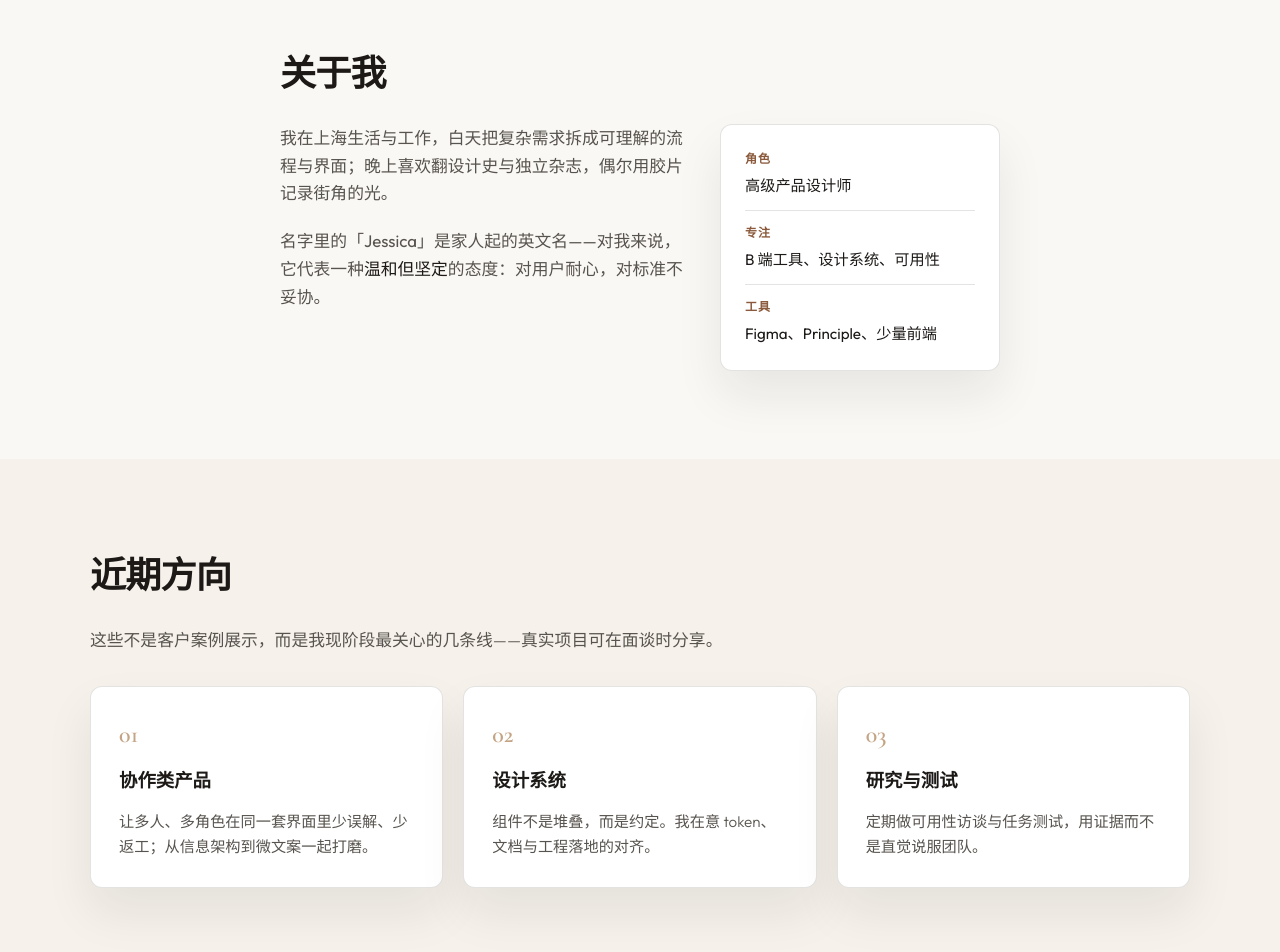
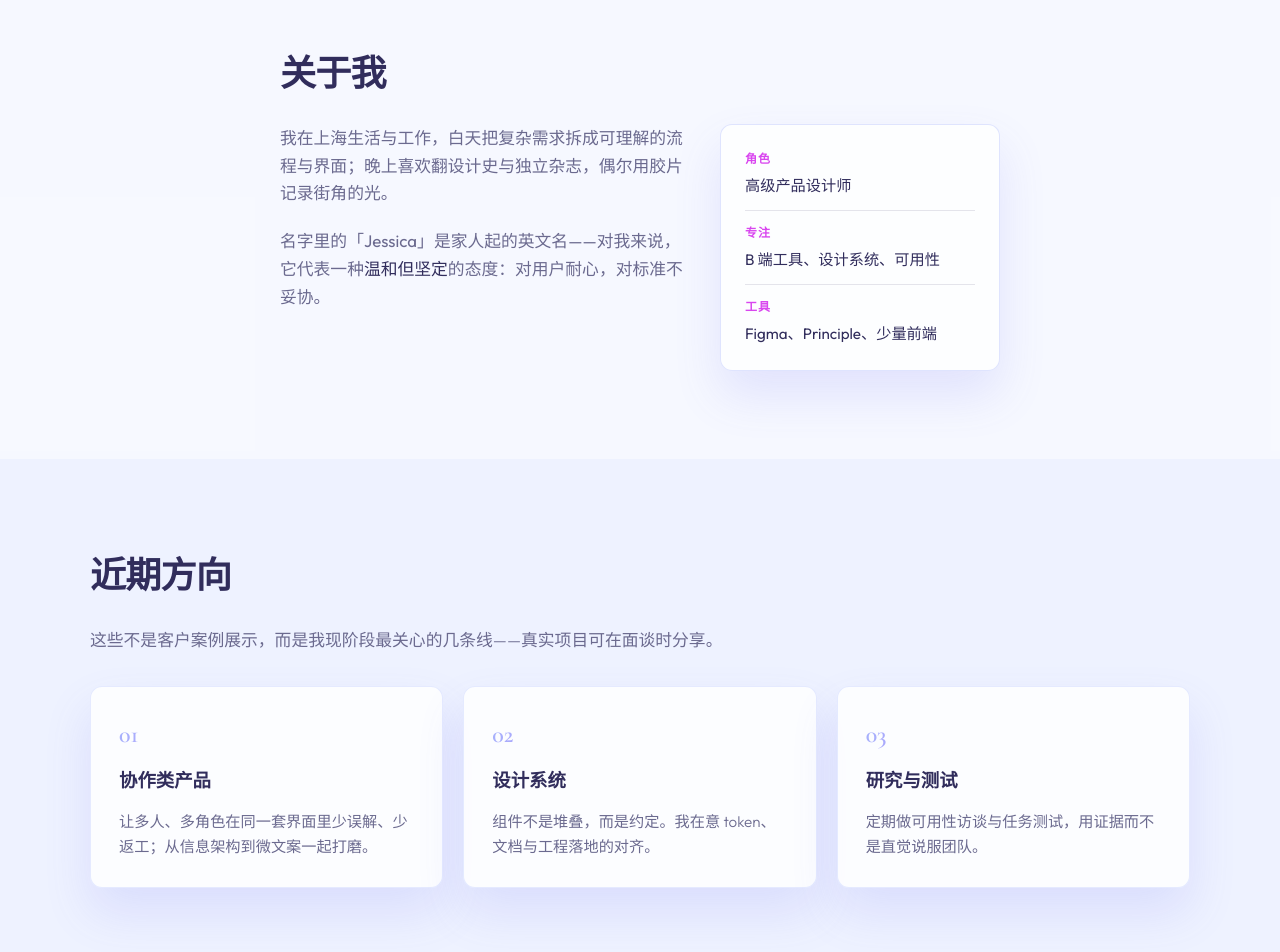
Before and after one commit to jessica2code/grwz, a plain HTML site: page index.html in a window 1280 px wide. Shown: the part 820-1772 px from the top of the page. Drawn offline with nearby package versions, Linux system fonts and the light colour scheme.

Commit message:
Theme: dreamy blue-pink palette

```diff
--- a/styles.css
+++ b/styles.css
@@ -1,15 +1,16 @@
 /* Jessica — personal site
-   Warm editorial palette, serif + geometric sans */
+   Dreamy blue–pink palette, serif + geometric sans */
 
 :root {
-  --bg: #f6f2eb;
-  --bg-warm: #efe8dd;
-  --ink: #1c1917;
-  --ink-soft: #57534e;
-  --accent: #8b5a3c;
-  --accent-light: #c4a484;
-  --line: rgba(28, 25, 23, 0.12);
-  --shadow: 0 24px 48px rgba(28, 25, 23, 0.08);
+  --bg: #eef2ff;
+  --bg-warm: #fdf2f8;
+  --ink: #312d5c;
+  --ink-soft: #6b6a8f;
+  --accent: #d946ef;
+  --accent-soft: #c084fc;
+  --accent-light: #a5b4fc;
+  --line: rgba(49, 45, 92, 0.12);
+  --shadow: 0 24px 48px rgba(99, 102, 241, 0.14);
   --radius: 12px;
   --font-sans: "Outfit", system-ui, sans-serif;
   --font-serif: "Cormorant Garamond", Georgia, serif;
@@ -63,8 +64,8 @@ body {
   position: sticky;
   top: 0;
   z-index: 50;
-  background: rgba(246, 242, 235, 0.85);
-  backdrop-filter: blur(10px);
+  background: rgba(238, 242, 255, 0.88);
+  backdrop-filter: blur(12px);
   border-bottom: 1px solid var(--line);
 }
 
@@ -121,9 +122,10 @@ body {
   position: absolute;
   inset: 0;
   background:
-    radial-gradient(ellipse 80% 60% at 70% 20%, rgba(196, 164, 132, 0.35), transparent 55%),
-    radial-gradient(ellipse 50% 40% at 10% 80%, rgba(139, 90, 60, 0.12), transparent 50%),
-    linear-gradient(180deg, var(--bg) 0%, var(--bg-warm) 100%);
+    radial-gradient(ellipse 75% 55% at 78% 12%, rgba(244, 114, 182, 0.38), transparent 58%),
+    radial-gradient(ellipse 60% 50% at 8% 72%, rgba(129, 140, 248, 0.32), transparent 55%),
+    radial-gradient(ellipse 45% 40% at 50% 50%, rgba(216, 180, 254, 0.22), transparent 60%),
+    linear-gradient(165deg, var(--bg) 0%, #f5f3ff 42%, var(--bg-warm) 100%);
   pointer-events: none;
 }
 
@@ -190,12 +192,12 @@ body {
 }
 
 .btn-primary {
-  background: var(--ink);
-  color: var(--bg);
+  background: linear-gradient(135deg, #6366f1 0%, #a855f7 48%, #ec4899 100%);
+  color: #fff;
 }
 
 .btn-primary:hover {
-  background: var(--accent);
+  background: linear-gradient(135deg, #4f46e5 0%, #9333ea 50%, #db2777 100%);
   color: #fff;
 }
 
@@ -215,7 +217,7 @@ body {
 }
 
 main > section:nth-child(even):not(.hero) {
-  background: rgba(255, 255, 255, 0.45);
+  background: rgba(255, 255, 255, 0.52);
 }
 
 .container {
@@ -270,9 +272,9 @@ main > section:nth-child(even):not(.hero) {
 
 .about-meta {
   padding: 1.5rem;
-  background: #fff;
+  background: rgba(255, 255, 255, 0.78);
   border-radius: var(--radius);
-  border: 1px solid var(--line);
+  border: 1px solid rgba(165, 180, 252, 0.35);
   box-shadow: var(--shadow);
 }
 
@@ -326,15 +328,16 @@ main > section:nth-child(even):not(.hero) {
 .card {
   margin: 0;
   padding: 1.75rem;
-  background: #fff;
+  background: rgba(255, 255, 255, 0.82);
   border-radius: var(--radius);
-  border: 1px solid var(--line);
+  border: 1px solid rgba(199, 210, 254, 0.45);
   box-shadow: var(--shadow);
-  transition: border-color 0.2s, transform 0.2s;
+  transition: border-color 0.2s, transform 0.2s, box-shadow 0.2s;
 }
 
 .card:hover {
-  border-color: rgba(139, 90, 60, 0.35);
+  border-color: rgba(192, 132, 252, 0.55);
+  box-shadow: 0 28px 56px rgba(168, 85, 247, 0.12);
   transform: translateY(-2px);
 }
 
@@ -350,7 +353,10 @@ main > section:nth-child(even):not(.hero) {
   font-family: var(--font-serif);
   font-size: 1.5rem;
   font-weight: 600;
-  color: var(--accent-light);
+  background: linear-gradient(120deg, var(--accent-light) 0%, var(--accent-soft) 55%, #f9a8d4 100%);
+  -webkit-background-clip: text;
+  background-clip: text;
+  color: transparent;
 }
 
 .card-title {
@@ -408,15 +414,15 @@ main > section:nth-child(even):not(.hero) {
   font-family: var(--font-serif);
   font-size: clamp(1.25rem, 3vw, 1.6rem);
   font-weight: 600;
-  color: var(--accent);
+  color: #a855f7;
   text-decoration: none;
-  border-bottom: 2px solid rgba(139, 90, 60, 0.35);
+  border-bottom: 2px solid rgba(217, 70, 239, 0.4);
   padding-bottom: 2px;
 }
 
 .contact-email:hover {
-  color: var(--ink);
-  border-bottom-color: var(--ink);
+  color: var(--accent);
+  border-bottom-color: rgba(236, 72, 153, 0.65);
 }
 
 .contact-note {
```
